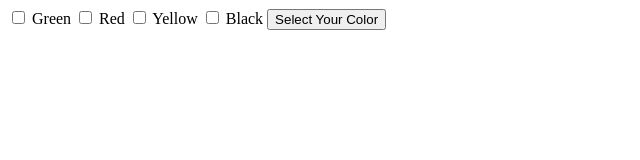
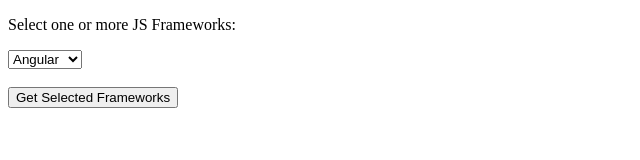
Before and after one commit to sabbirsun/ES-6-Part-2-, a plain HTML site: page index.html in a window 1280 px wide. Shown: the whole page, without its empty margins (0-640 px from the left). Drawn offline with Linux system fonts and the light colour scheme.

Commit message:
selected box

```diff
--- a/index.html
+++ b/index.html
@@ -14,7 +14,7 @@
     </div>
     <p class="output"></p>-->
 
-    <!-- Checkbox -->
+    <!-- Checkbox
 
     <label for="green">
         <input type="checkbox" name="color" value="green" id="green">
@@ -33,7 +33,24 @@
         Black
     </label>
 
-    <button id="btn">Select Your Color</button>
+    <button id="btn">Select Your Color</button> -->
+
+    <!-- Selected Box -->
+
+    <div id="container">
+        <p>Select one or more JS Frameworks: </p>
+        <form action="">
+            <select id="Frameworks">
+                <option value="1">Angular</option>
+                <option value="2">React</option>
+                <option value="3">Vue.js</option>
+                <option value="4">Ember.js</option>
+            </select>
+            <br><br>
+            <button id="btn">Get Selected Frameworks</button>
+        </form>
+    </div>
+
 
     <script src="index.js"></script>
 </body>
--- a/index.js
+++ b/index.js
@@ -289,7 +289,7 @@
 
 // Checkbox
 
-const btn = document.querySelector("#btn");
+/*const btn = document.querySelector("#btn");
 
 btn.addEventListener("click", (e) => {
     let checkboxes = document.querySelectorAll("input[name='color']:checked");
@@ -300,4 +300,18 @@
     });
 
     console.log(values);
-});
+});*/
+
+// Selected Box
+
+const Frameworks = document.querySelector("#Frameworks");
+const btn = document.querySelector("#btn");
+
+btn.onclick = (e) => {
+    e.preventDefault();
+    const selectedFrameworks = [].filter
+        .call(Frameworks.options, (option) => option.selected)
+        .map((option) => option.text);
+    //console.log(selectedFrameworks);
+    alert(selectedFrameworks);
+};
```
